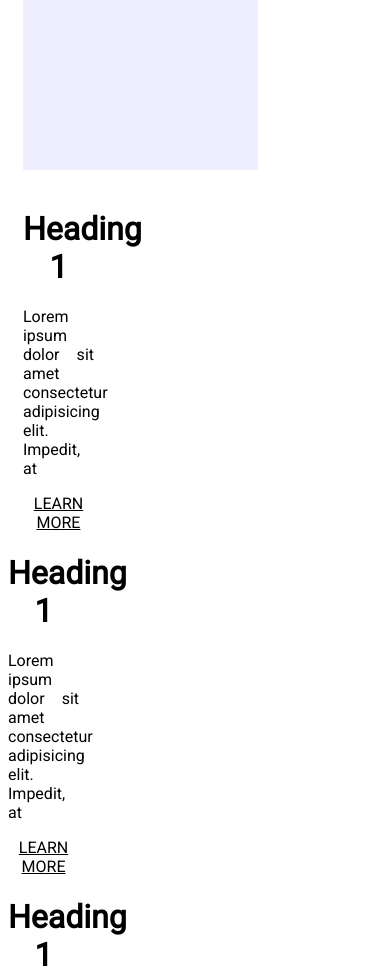
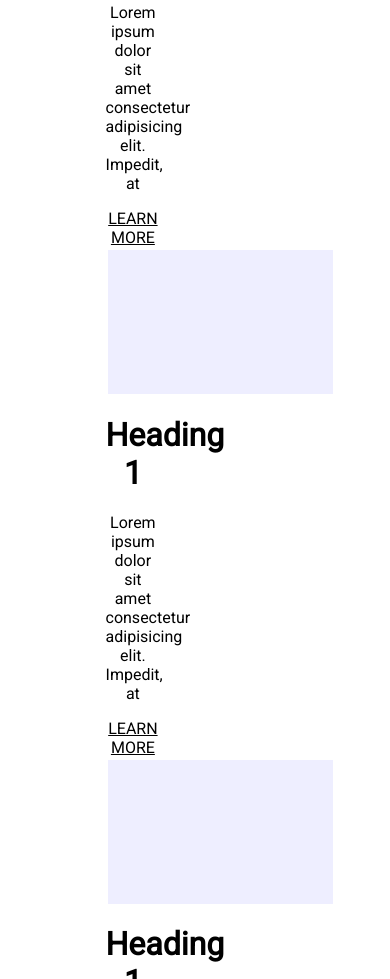
Before and after one commit to Soundryacedcoss/CSS---Template-Design---Template-2, a plain HTML site: page index.html in a window 390 px wide. Shown: the part 1021-2000 px from the top of the page. Drawn offline with Linux system fonts and the light colour scheme.

Commit message:
Changes done

```diff
--- a/index.html
+++ b/index.html
@@ -35,54 +35,32 @@
     <br>
     <br>
 
-    <!-- --------------------------------------------------------------- -->
 
-    <div class="middle">
-        <div class="box1"></div>
-        <div class="box2"></div>
-        <div class="box3"></div>
-
-        <!-- <div class="heading"><h1>Heading1</h1></div>
-        <div class="heading"><h1>Heading1</h1></div>
-        <div class="heading"><h1>Heading1</h1></div> -->
-      </div>
     </div>
     <div class="heading">
-        <div class="head1"><h1>Heading 1</h1>
-          <p style="text-align: justify;">Lorem ipsum dolor sit amet consectetur adipisicing elit. Impedit, at
+        <div class="head1">
+          <div class="box1"></div>
+          <h1>Heading 1</h1>
+          <p>Lorem ipsum dolor sit amet consectetur adipisicing elit. Impedit, at
        </p>
        <a href="#learnmore" style="color: black;">LEARN MORE</a>
       </div>
-        <div class="head2"><h1>Heading 1</h1>
-          <p style="text-align: justify;">Lorem ipsum dolor sit amet consectetur adipisicing elit. Impedit, at
+        <div class="head1">
+          <div class="box2"></div>
+          <h1>Heading 1</h1>
+          <p>Lorem ipsum dolor sit amet consectetur adipisicing elit. Impedit, at
          </p>
          <a href="#learnmore" style="color: black;">LEARN MORE</a>
         </div>
-        <div class="head3"><h1>Heading 1</h1>
-          <p style="text-align: justify;">Lorem ipsum dolor sit amet consectetur adipisicing elit. Impedit, at
+        <div class="head1">
+          <div class="box3"></div>
+          <h1 class="head">Heading 1</h1>
+          <p class="head">Lorem ipsum dolor sit amet consectetur adipisicing elit. Impedit, at
          </p>
          <a href="#learnmore" style="color: black;">LEARN MORE</a>
         </div>
     </div>
-
-
-    <!-- ---------------------------------------------------------------------------- -->
-
     <br>
-
-    <!-- <div class="last">
-      <h1 style="border: 1px solid black; margin-left: 24%;">Subscribe Us</h1>
-      <input type="text" placeholder="Text box" style="border: 1px solid black; width: 25%; height: 45px; margin-right: 29%; margin-top: 16px;">
-      <input type="submit" value="Submit" style="border: 1px solid black; ">
-    </div> -->
-
-    <!-- <div class="last">
-      <form class="fclass">
-        <label for="subscribe"><h1 style="width: 10%; border:1px solid red;">Subscribe Us</h1></label>
-        <input type="text" placeholder="Text box">
-        <input type="submit" value="Submit">
-      </form>
-    </div> -->
 
     <div class="last">
       <table>
@@ -95,7 +73,7 @@
     </div>
 
 
-    <!-- --------------------------------------------------------------------- -->
+
     <br>
     <div>
       <footer>
--- a/style.css
+++ b/style.css
@@ -73,17 +73,15 @@ li a {
     margin-left: 4%;
     text-align: center;
 }
-.head2{
+/* .head2{
     width: 19%;
-    /* margin-right: 4%; */
     text-align: center;
 }
 .head3{
   width: 19%;
   margin-right: 4.5%;
   text-align: center;
-}
-
+} */
 .last{
   display: flex;
   justify-content: center;
@@ -91,13 +89,15 @@ li a {
   margin-right: 1%;
   background-color: rgb(238, 238, 255);
 }
-@media only screen and (max-width: 600px) {
-  div.middle {
-    display: inline;
+
+@media only screen and (max-width: 736px) {
+  div.heading {
+    display: block;
+    text-align: center;
+    margin-left: 23%;
   }
+ div.head1{
+  margin-top: 1%;
+  margin-bottom: 1%;
+ }
 }
-@media only screen and (max-width: 600px) {
-  div.heading {
-    display: inline;
-  }
-}
```
